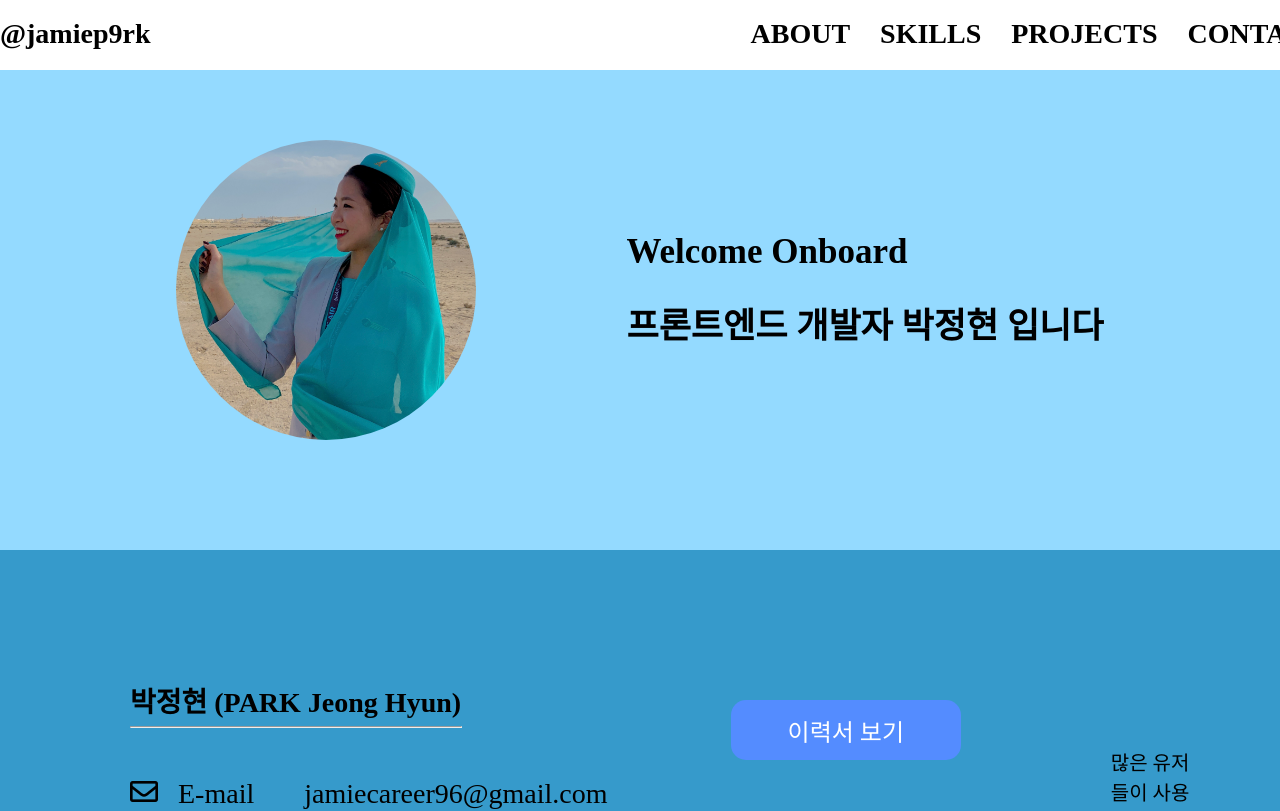
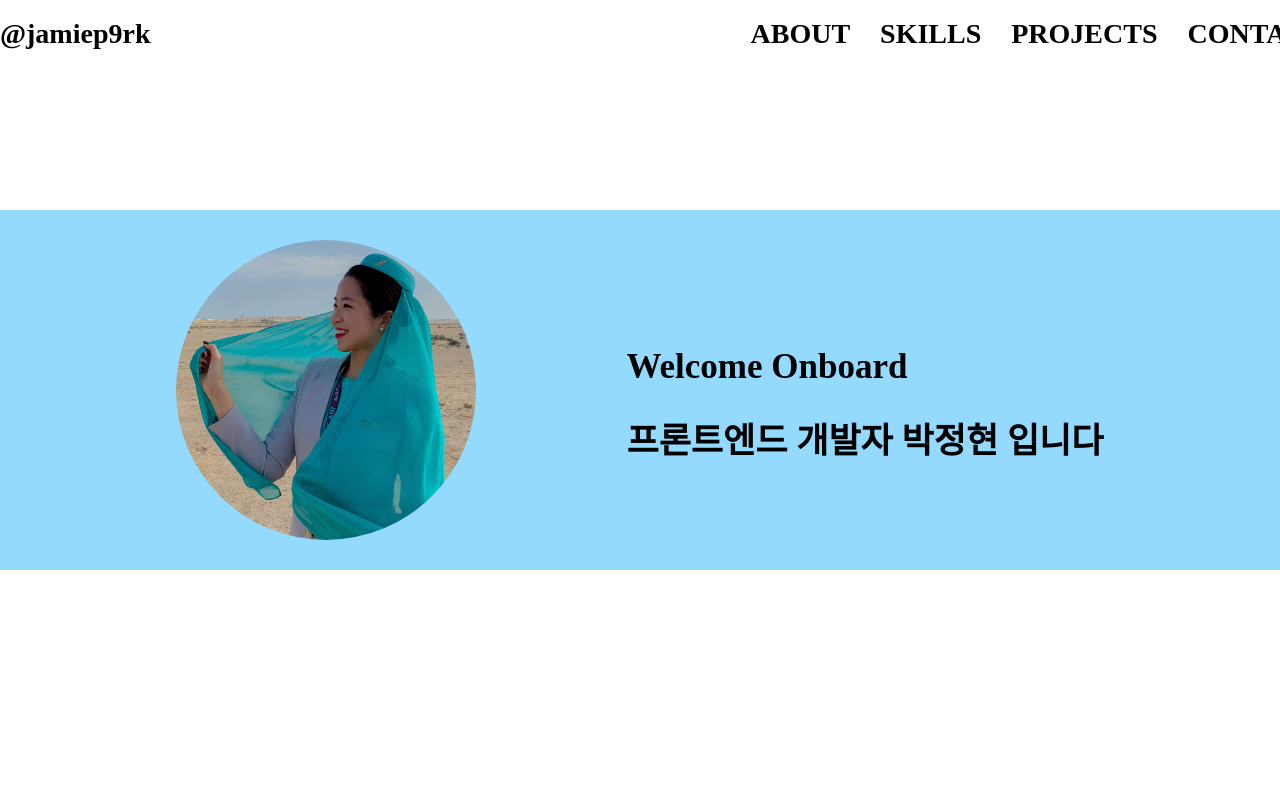
Before and after one commit to jamiep9rk/jamiep9rk.github.io, a React (Create React App) app: page / in a window 1280 px wide. Shown: the top 811 px of the page. Built offline with nearby package versions, Linux system fonts and the light colour scheme.

Commit message:
ADD: Header에 jamiep9rk 누르면 맨 위로 이동,

```diff
--- a/src/components/Header.tsx
+++ b/src/components/Header.tsx
@@ -4,7 +4,9 @@ import { Link } from "react-scroll";
 function Header() {
     return (
         <header className="header-container">
-            <nav className="home-button">@jamiep9rk</nav>
+            <Link to="landing-container" spy={true} smooth={true}>
+                <nav className="home-button">@jamiep9rk</nav>
+            </Link>
             <div className="home-navigation-container">
                 <Link to="about-container" spy={true} smooth={true}>
                     <nav className="navigation-about">ABOUT</nav>
--- a/src/components/Landing.tsx
+++ b/src/components/Landing.tsx
@@ -3,7 +3,7 @@ import profileImg from "../img/profile.jpg";
 
 function Landing() {
     return (
-        <div>
+        <div className="landing-container">
             <nav className="welcome-container">
                 <img className="profile-image" src={profileImg} alt="" />
                 <div className="welcome-text-container">
--- a/src/styles/App.css
+++ b/src/styles/App.css
@@ -58,12 +58,15 @@
   background-color: #94b3fd;
 }
 
+.landing-container {
+  background-color: white;
+  padding: 60px 0 60px 0;
+}
+
 .welcome-container {
   display: -webkit-box;
   display: -ms-flexbox;
   display: flex;
-  width: 100%;
-  height: 550px;
   background-color: #94daff;
   font-size: 35px;
   -webkit-box-pack: center;
@@ -73,6 +76,8 @@
       -ms-flex-align: center;
           align-items: center;
   color: black;
+  margin-top: 150px;
+  margin-bottom: 350px;
 }
 
 .profile-image {
@@ -81,6 +86,7 @@
   border-radius: 70%;
   margin-top: 30px;
   margin-right: 150px;
+  margin-bottom: 30px;
 }
 
 .welcome-text-container {
--- a/src/styles/components/_Landing.scss
+++ b/src/styles/components/_Landing.scss
@@ -1,13 +1,17 @@
+.landing-container {
+    background-color: white;
+    padding: 60px 0 60px 0;
+}
+
 .welcome-container {
     display: flex;
-    width: 100%;
-    height: 550px;
     background-color: #94daff;
-    // B5DEFF
     font-size: 35px;
     justify-content: center;
     align-items: center;
     color: black;
+    margin-top: 150px;
+    margin-bottom: 350px;
 }
 
 .profile-image {
@@ -16,6 +20,7 @@
     border-radius: 70%;
     margin-top: 30px;
     margin-right: 150px;
+    margin-bottom: 30px;
 }
 
 .welcome-text-container {
```
Also changed, not shown: 1 other file (tests, documents, lock files or other folders).
